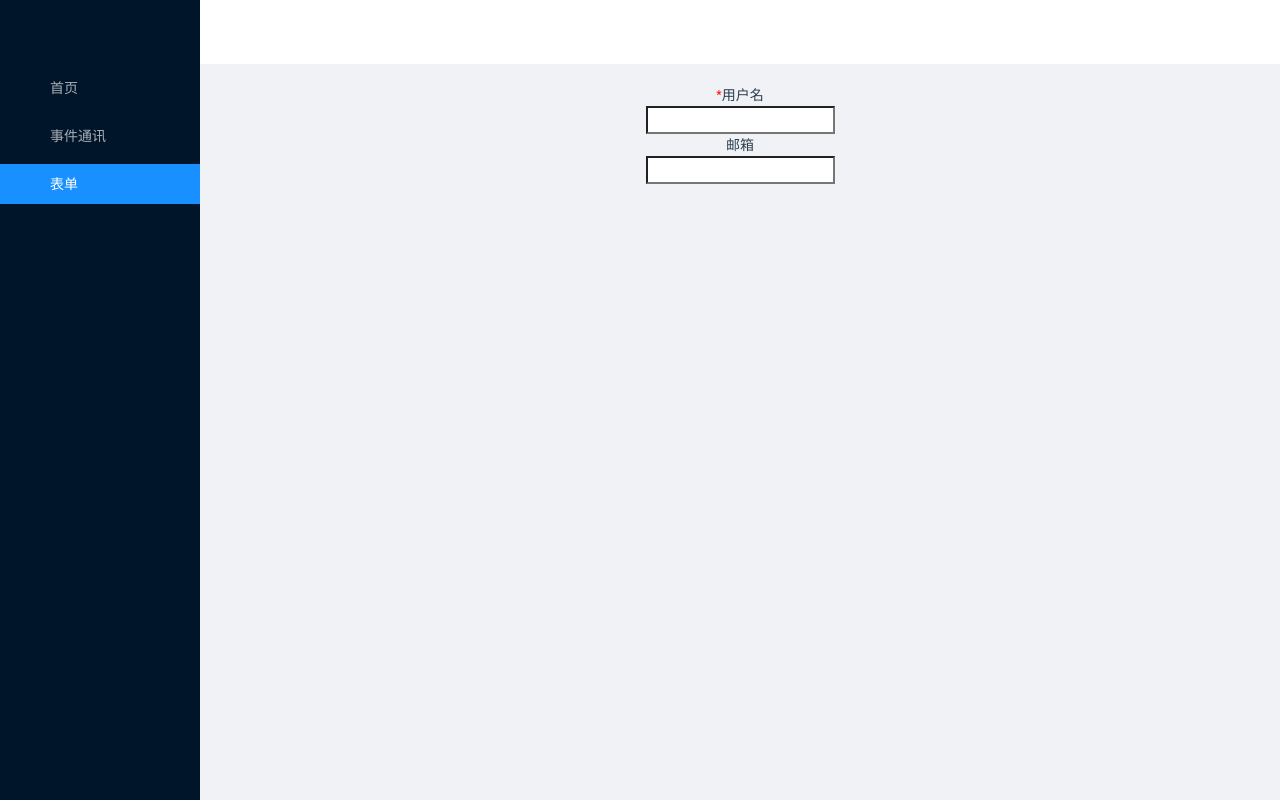
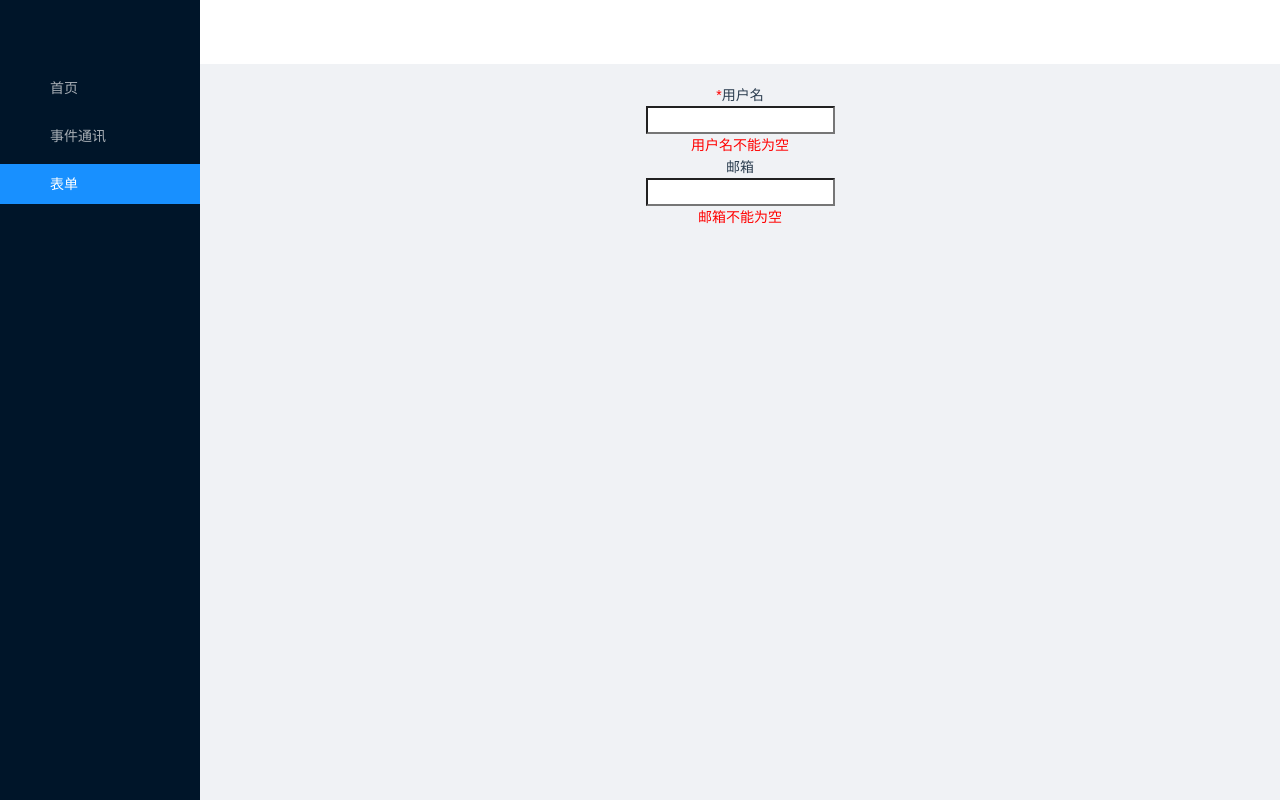
Before and after one commit to WindyNanzi/hanqiao-vite, a Vue app: page /#/form in a window 1280 px wide. Built offline with nearby package versions, Linux system fonts and the light colour scheme.

Commit message:
feat: 获取子组件的方式

```diff
--- a/src/views/form/index.vue
+++ b/src/views/form/index.vue
@@ -1,6 +1,6 @@
 <template>
   <div>
-    <i-form :model="form" ref="form" :rules="rules">
+    <i-form :model="form" ref="formRef" :rules="rules">
       <i-form-item label="用户名" prop="name">
         <i-input v-model="form.name" />
       </i-form-item>
@@ -23,6 +23,7 @@ export default defineComponent({
     const ctx = getCurrentInstance()
     const name = ref('')
     const email = ref('')
+    const formRef = ref(null) as any
 
     const form = computed(() => ({ name, email }))
 
@@ -37,14 +38,18 @@ export default defineComponent({
     }
 
     onMounted(() => {
-      const form = ctx?.refs['form'] as IFormFunc
+      const form = ctx?.refs['formRef'] as IFormFunc //这是获取 子组件对象的一种方式
+      console.log(formRef) //这是获取 子组件对象的另一种方式
+      console.log(form)
+      form.validate()
     })
 
     return {
       form,
       rules,
       name,
-      email
+      email,
+      formRef
     }
   }
 })
```
